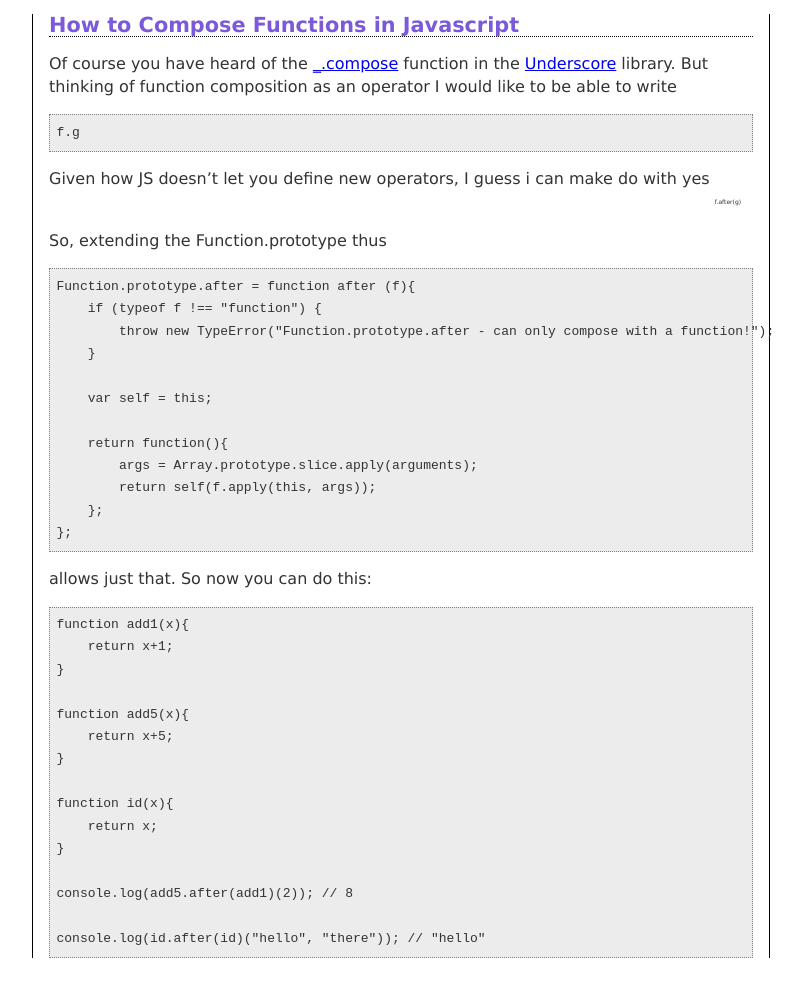
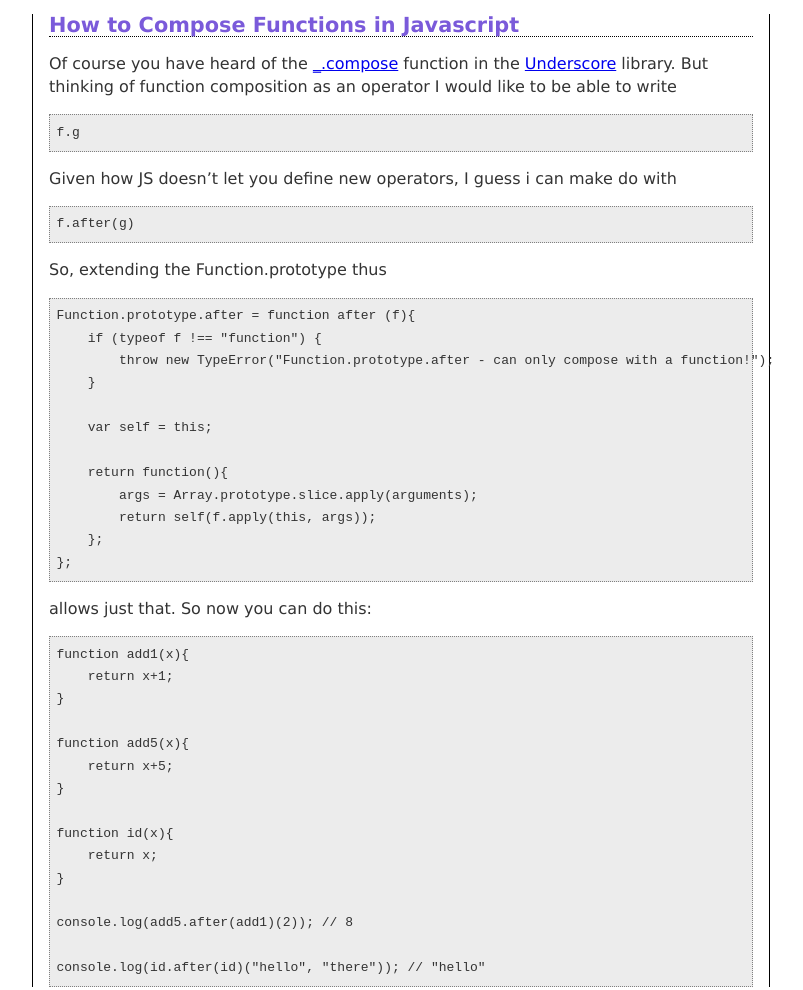
Before and after one commit to bcgohla/bcgohla.github.io, a plain HTML site: page composeFunctions.blog.html in a window 1280 px wide. Shown: the whole page, without its empty margins (239-1042 px from the left). Drawn offline with Linux system fonts and the light colour scheme.

Commit message:
more stupid  typos

```diff
--- a/composeFunctions.blog.html
+++ b/composeFunctions.blog.html
@@ -15,7 +15,8 @@
 <h1 id="how-to-compose-functions-in-javascript">How to Compose Functions in Javascript</h1>
 <p>Of course you have heard of the <a href="http://underscorejs.org/#compose">_.compose</a> function in the <a href="http://underscorejs.org">Underscore</a> library. But thinking of function composition as an operator I would like to be able to write</p>
 <pre><code>f.g </code></pre>
-<p>Given how JS doesn’t let you define new operators, I guess i can make do with yes <sub><sub><sub><sub><sub><sub><sub> f.after(g) </sub></sub></sub></sub></sub></sub></sub></p>
+<p>Given how JS doesn’t let you define new operators, I guess i can make do with</p>
+<pre><code>f.after(g)</code></pre>
 <p>So, extending the Function.prototype thus</p>
 <pre><code>Function.prototype.after = function after (f){
     if (typeof f !== &quot;function&quot;) {
```
Also changed, not shown: 1 other file.
